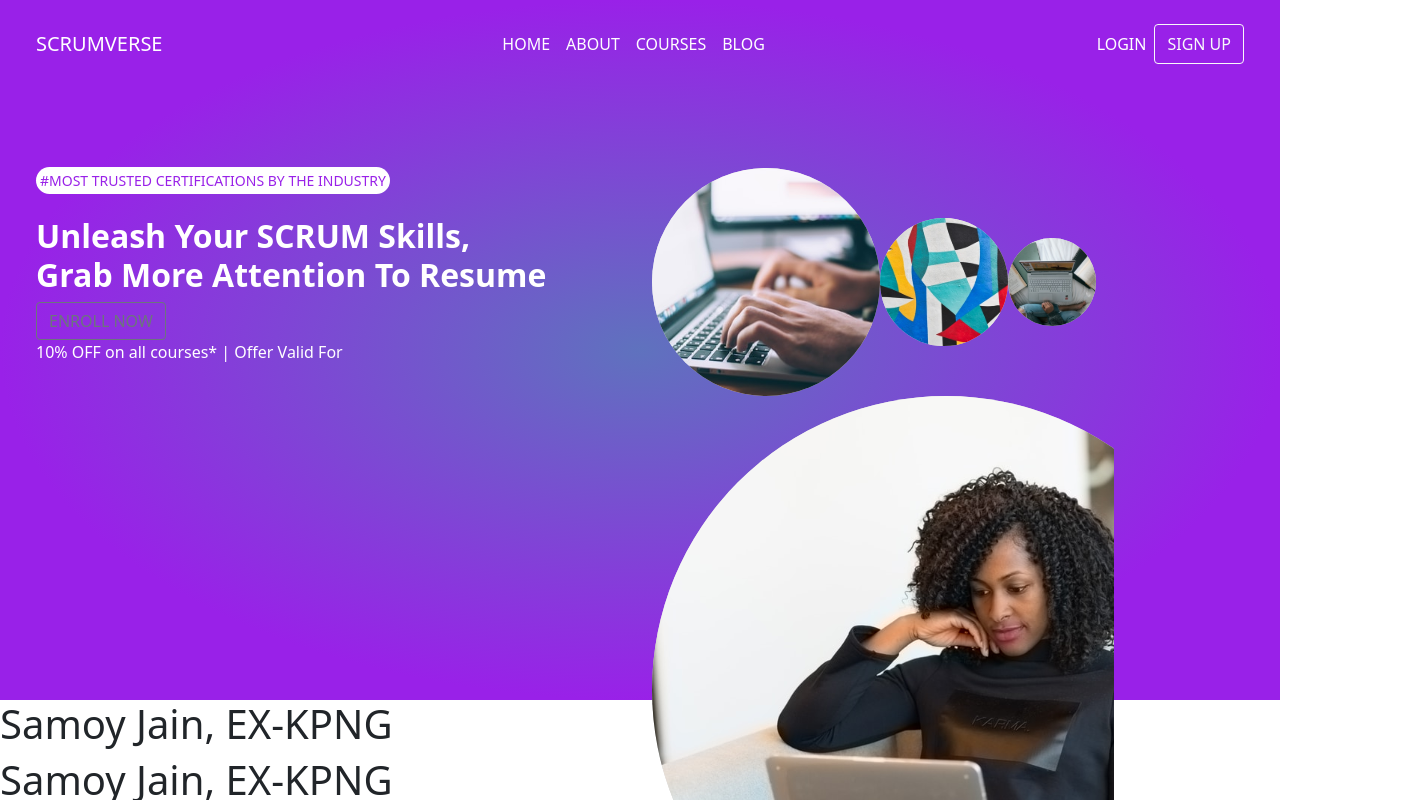
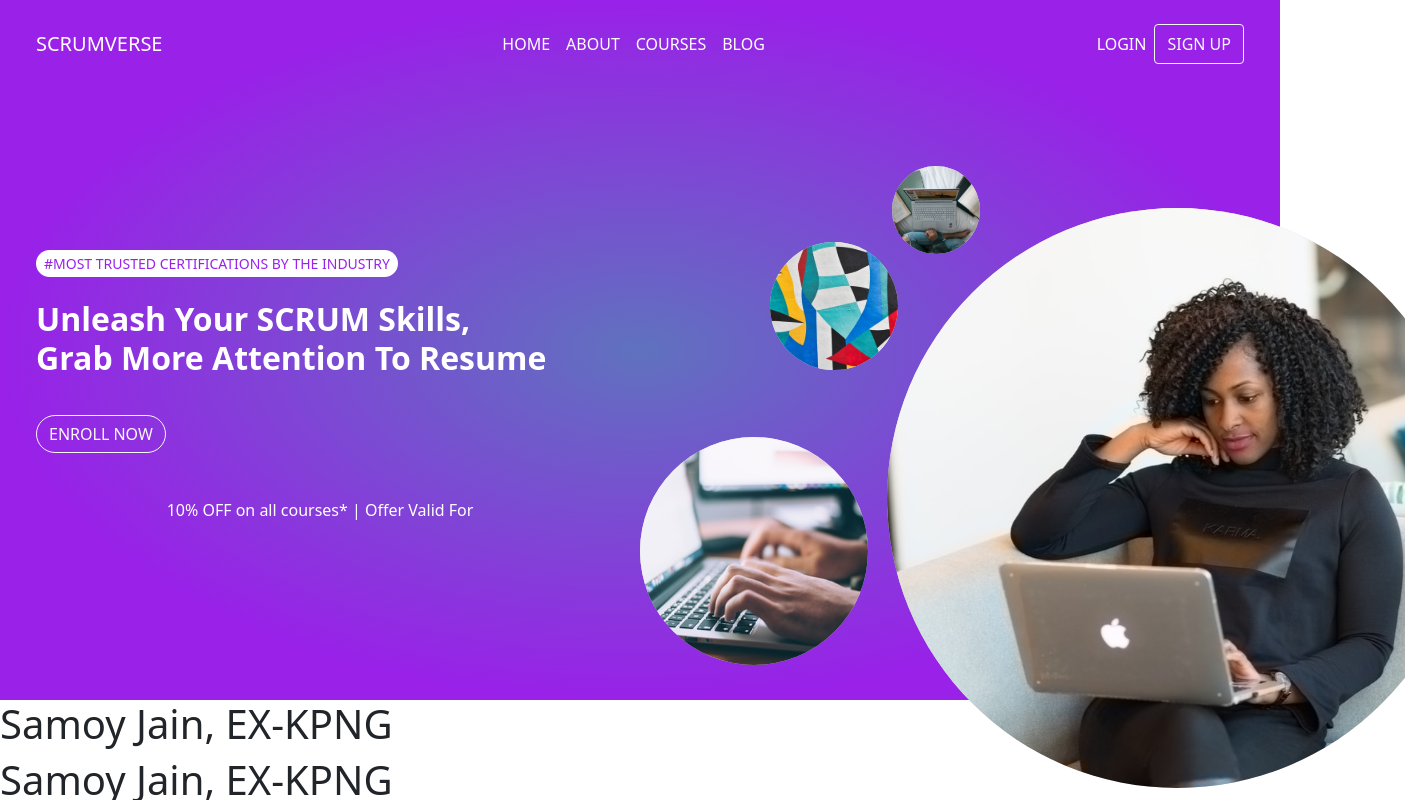
Before and after one commit to afsumeem/scrum-verse, a React (Create React App) app: page / in a window 1280 px wide. Shown: the top 800 px of the page, 1405 px wide, since content can reach past the window. Built offline with nearby package versions, Linux system fonts and the light colour scheme.

Commit message:
banner done

```diff
--- a/src/components/Home/Banner/Banner.css
+++ b/src/components/Home/Banner/Banner.css
@@ -2,10 +2,6 @@
     background: radial-gradient(50% 50% at 50% 50%, #5F72BE 0%, #9921E8 100%);
     width: 100%;
     height: 700px;
-}
-
-.banner-content {
-    margin-top: 80px;
 }
 
 .banner-title {
@@ -13,3 +9,39 @@
     font-size: 32px;
     line-height: 39px;
 }
+
+.banner-image {
+    position: relative;
+}
+
+.image-1 {
+    position: absolute;
+    left: 0;
+    bottom: 35px;
+    height: 228px;
+    width: 228px;
+}
+
+.image-2 {
+    position: absolute;
+    left: 130px;
+    bottom: 330px;
+    height: 128px;
+    width: 128px;
+}
+
+.image-3 {
+    position: absolute;
+    right: 300px;
+    bottom: 446px;
+    height: 88px;
+    width: 88px;
+}
+
+.image-4 {
+    position: absolute;
+    right: -125px;
+    bottom: -88px;
+    height: 580px;
+    width: 580px;
+}
--- a/src/components/Home/Banner/Banner.js
+++ b/src/components/Home/Banner/Banner.js
@@ -14,7 +14,7 @@
             <Header />
             <Col className='banner-content'>
                 <Container>
-                    <p className='bg-white rounded-pill p-1'
+                    <p className='bg-white rounded-pill py-1 px-2'
                         style={{ color: "#9921E8", fontSize: "14px", fontWeight: "400", display: "inline" }}
                     >
                         #MOST TRUSTED CERTIFICATIONS BY THE INDUSTRY
@@ -25,16 +25,20 @@
                         Unleash Your SCRUM Skills, <br />Grab More Attention To Resume
                     </h2>
 
-                    <Button variant="outline-secondary">ENROLL NOW</Button>
-                    <p className='text-white'>10% OFF on all courses* | Offer Valid For</p>
+                    <Button variant="outline-light rounded-pill" style={{ marginTop: "30px", marginBottom: "45px" }}>ENROLL NOW</Button>
+                    <div >
+                        <p className='text-white text-center'>10% OFF on all courses* | Offer Valid For</p>
+
+                    </div>
+
                 </Container>
 
             </Col>
-            <Col className='banner-content'>
-                <img src={image2} alt='' />
-                <img src={image3} alt='' />
-                <img src={image4} alt='' />
-                <img src={image1} alt='' />
+            <Col className='banner-image'>
+                <img src={image2} className="image-1" alt='' />
+                <img src={image3} className="image-2" alt='' />
+                <img src={image4} className="image-3" alt='' />
+                <img src={image1} className="image-4" alt='' />
             </Col>
         </Row>
     );
```
